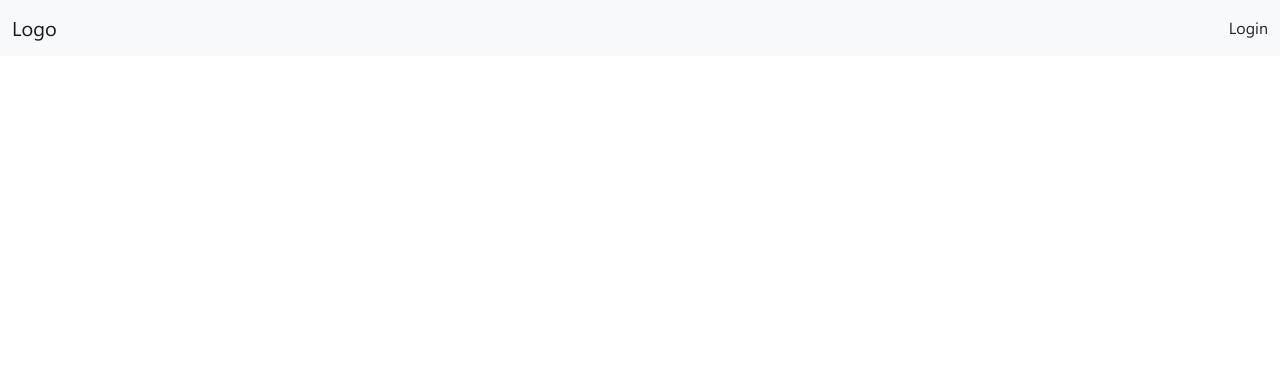
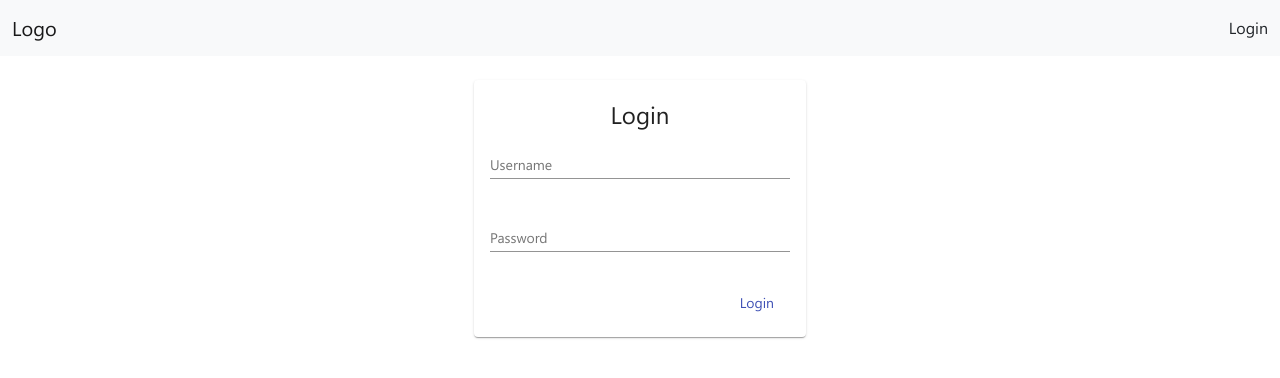
Before and after one commit to mshivasai123/xmxr, an Angular app: page /login in a window 1280 px wide. Before the commit this address led to /. Shown: the top 378 px of the page. Built offline with nearby package versions, Linux system fonts and the light colour scheme.

Commit message:
created login page design

```diff
--- a/src/app/app-routing.module.ts
+++ b/src/app/app-routing.module.ts
@@ -1,6 +1,6 @@
 import { NgModule } from '@angular/core';
 import { RouterModule, Routes } from '@angular/router';
-import { CategoriesListComponent } from './components/categories-list/categories-list.component';
+// import { CategoriesListComponent } from './components/categories-list/categories-list.component';
 // import { LoginModule } from 'src/modules/login/login.module';
 
 const routes: Routes = [
@@ -9,8 +9,8 @@ const routes: Routes = [
     loadChildren: () => import('../modules/login/login.module').then(m => m.LoginModule)
   },
   {
-    path :'categories-list',
-    component: CategoriesListComponent
+    path: 'categories',
+    loadChildren: () => import('./components/categories.module').then(m => m.CategoriesModule)
   }
 ];
 
--- /dev/null
+++ b/src/modules/login/components/login-page/login-page.component.html
@@ -0,0 +1,25 @@
+<div class="container login-wrapper">
+    <mat-card>
+        <mat-card-title>Login</mat-card-title>
+        <mat-card-content>
+            <form>
+                <p>
+                    <mat-form-field>
+                        <input type="text" matInput placeholder="Username">
+                    </mat-form-field>
+                </p>
+
+                <p>
+                    <mat-form-field>
+                        <input type="password" matInput placeholder="Password">
+                    </mat-form-field>
+                </p>
+
+                <div class="button">
+                    <button type="button" color="primary" mat-button>Login</button>
+                </div>
+
+            </form>
+        </mat-card-content>
+    </mat-card>
+</div>
--- /dev/null
+++ b/src/modules/login/components/login-page/login-page.component.scss
@@ -0,0 +1,27 @@
+.login-wrapper {
+    display: flex;
+    justify-content: center;
+  }
+
+  .mat-form-field {
+    width: 100%;
+    min-width: 300px;
+  }
+
+  mat-card-title,
+  mat-card-content {
+    display: flex;
+    justify-content: center;
+  }
+
+  .error {
+    padding: 16px;
+    width: 300px;
+    color: white;
+    background-color: red;
+  }
+
+  .button {
+    display: flex;
+    justify-content: flex-end;
+  }
--- /dev/null
+++ b/src/modules/login/components/login-page/login-page.component.ts
@@ -0,0 +1,15 @@
+import { Component, OnInit } from '@angular/core';
+
+@Component({
+  selector: 'app-login-page',
+  templateUrl: './login-page.component.html',
+  styleUrls: ['./login-page.component.scss']
+})
+export class LoginPageComponent implements OnInit {
+
+  constructor() { }
+
+  ngOnInit(): void {
+  }
+
+}
--- a/src/modules/shared/material.module.ts
+++ b/src/modules/shared/material.module.ts
@@ -3,6 +3,8 @@ import { CommonModule } from '@angular/common';
 import {MatCardModule} from '@angular/material/card';
 import {MatDialogModule} from '@angular/material/dialog';
 import {MatInputModule} from '@angular/material/input';
+import {MatButtonModule} from '@angular/material/button';
+
 
 @NgModule({
   declarations: [
@@ -14,6 +16,7 @@ import {MatInputModule} from '@angular/material/input';
   ],
   exports :[
       MatCardModule,
+      MatButtonModule,
       MatInputModule
   ]
 })
```
Also changed, not shown: src/app/components/categories.module.ts (added, +36 -0 lines), src/modules/login/login.module.ts (+7 -1 lines), 1 other file (tests, documents, lock files or other folders).
